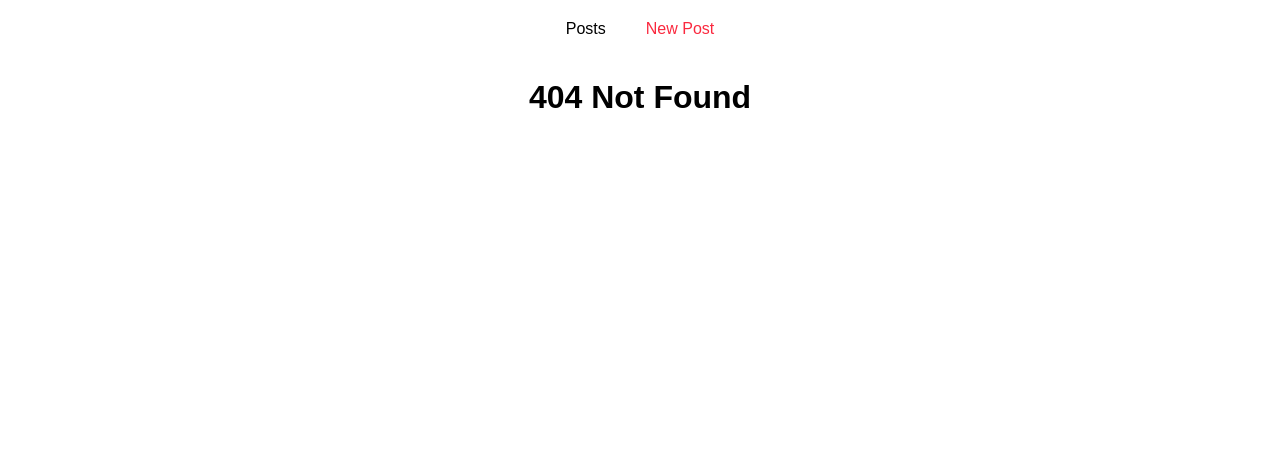
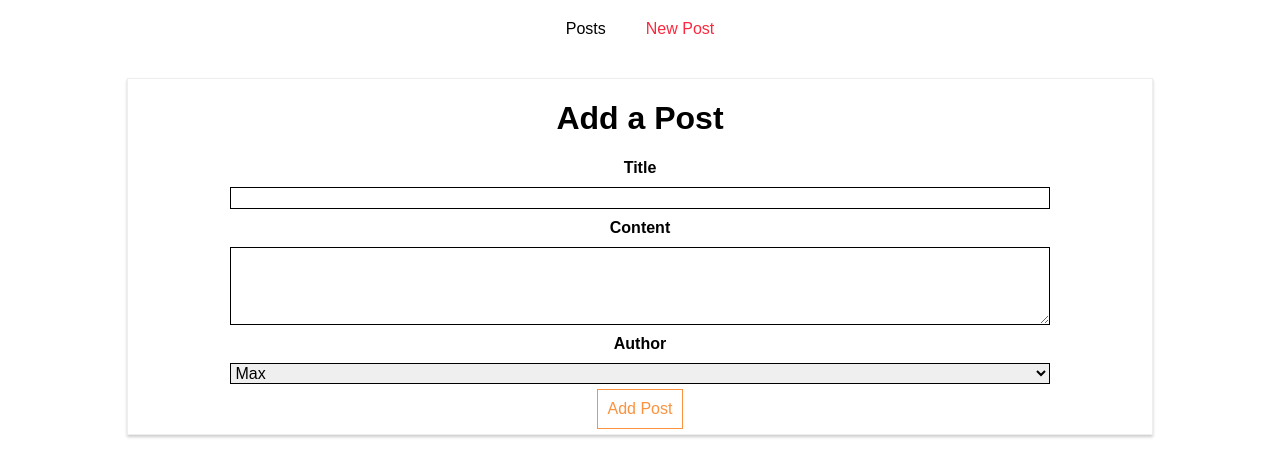
Before and after one commit to danilovIgor773/learn_ajax, a React (Create React App) app: page /new-post in a window 1280 px wide. Before the commit this address had no page. Shown: the top 476 px of the page. Built offline with nearby package versions, Linux system fonts and the light colour scheme.

Commit message:
Added hoc for code-splitting or lazy-loading.

```diff
--- /dev/null
+++ b/src/components/hoc/asyncComponent.js
@@ -0,0 +1,25 @@
+import React, {Component} from 'react';
+
+//This hoc is created for code-splitting technique or lazy-loading
+
+const asyncComponent = (importComponent) => {
+    return class extends Component{
+        state = {
+            component: null
+        };
+
+        componentDidMount(){
+            importComponent()
+                .then(cmp => (
+                    this.setState({component: cmp.default})
+                ));
+        }
+
+        render(){
+            const C = this.state.component;
+            return C ? <C {...this.props} /> : null;
+        }
+    }
+}
+
+export default asyncComponent;
--- a/src/containers/Blog/Blog.js
+++ b/src/containers/Blog/Blog.js
@@ -2,12 +2,19 @@
 import {Route, NavLink, Switch, Redirect } from 'react-router-dom';
 
 import Posts from '../Blog/Posts/Posts';
-import NewPost from '../Blog/NewPost/NewPost';
+//import NewPost from '../Blog/NewPost/NewPost';
 import './Blog.css';
+import asyncComponent from '../../components/hoc/asyncComponent';
+
+//Here we use our async hoc to render our component dynamically by webpack in a separate chunk.js file
+const asyncNewPost = asyncComponent(() => {
+    return import('../Blog/NewPost/NewPost');
+})
+
 
 class Blog extends Component {
     state = {
-        auth: false
+        auth: true
     }
 
     render () {
@@ -42,7 +49,7 @@
                 {/* {<Route path='/' exact render={() => <h1>Home test!</h1>}></Route >
                 <Route path='/' render={() => <h1>Home test2!</h1>}></Route>} */}
                 <Switch>
-                    {this.state.auth ? <Route path='/new-post' component={NewPost} /> : null}
+                    {this.state.auth ? <Route path='/new-post' component={asyncNewPost} /> : null}
                     <Route path='/posts' component={Posts}></Route>
                     {/* {<Redirect from='/' to="/posts"/>}            */}
                     <Route render={() => <h1 style={{width: '100%', textAlign: 'center'}}>404 Not Found</h1>} />
```
